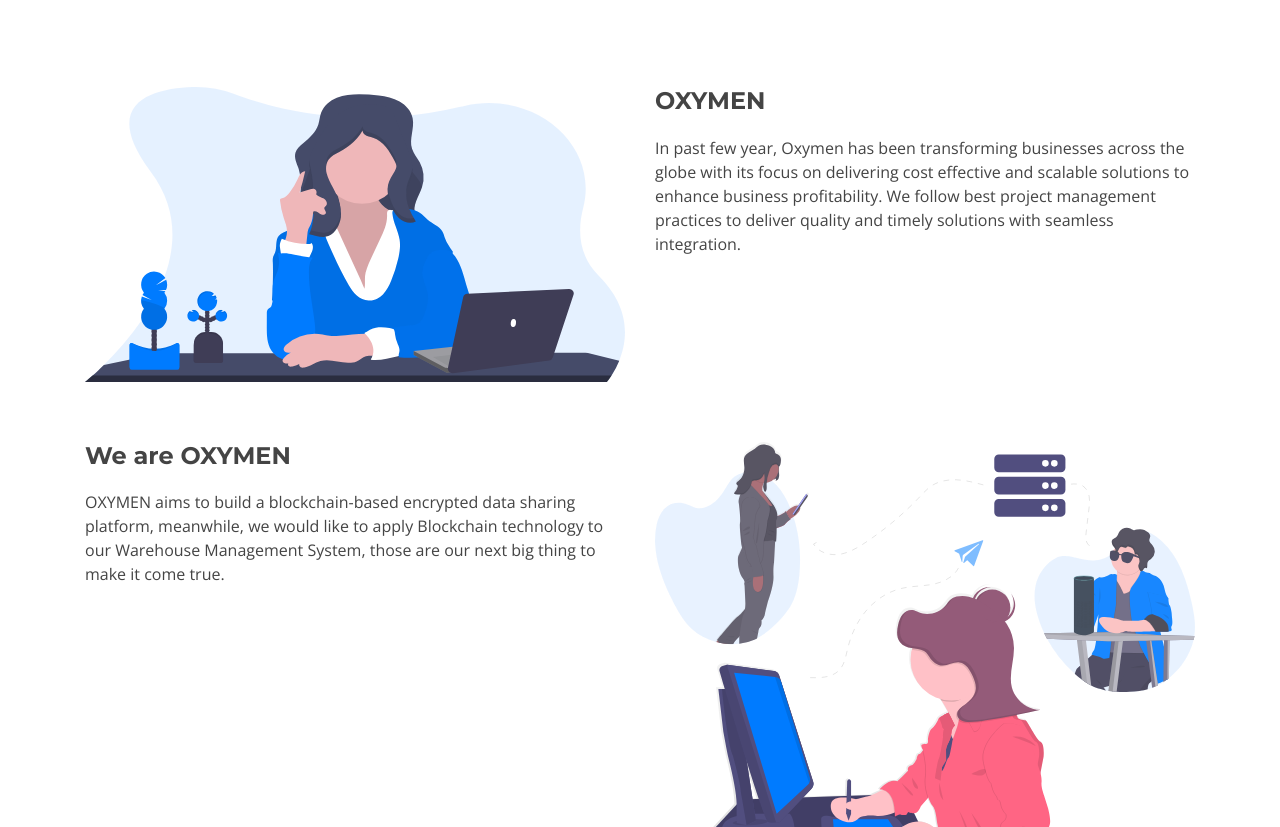
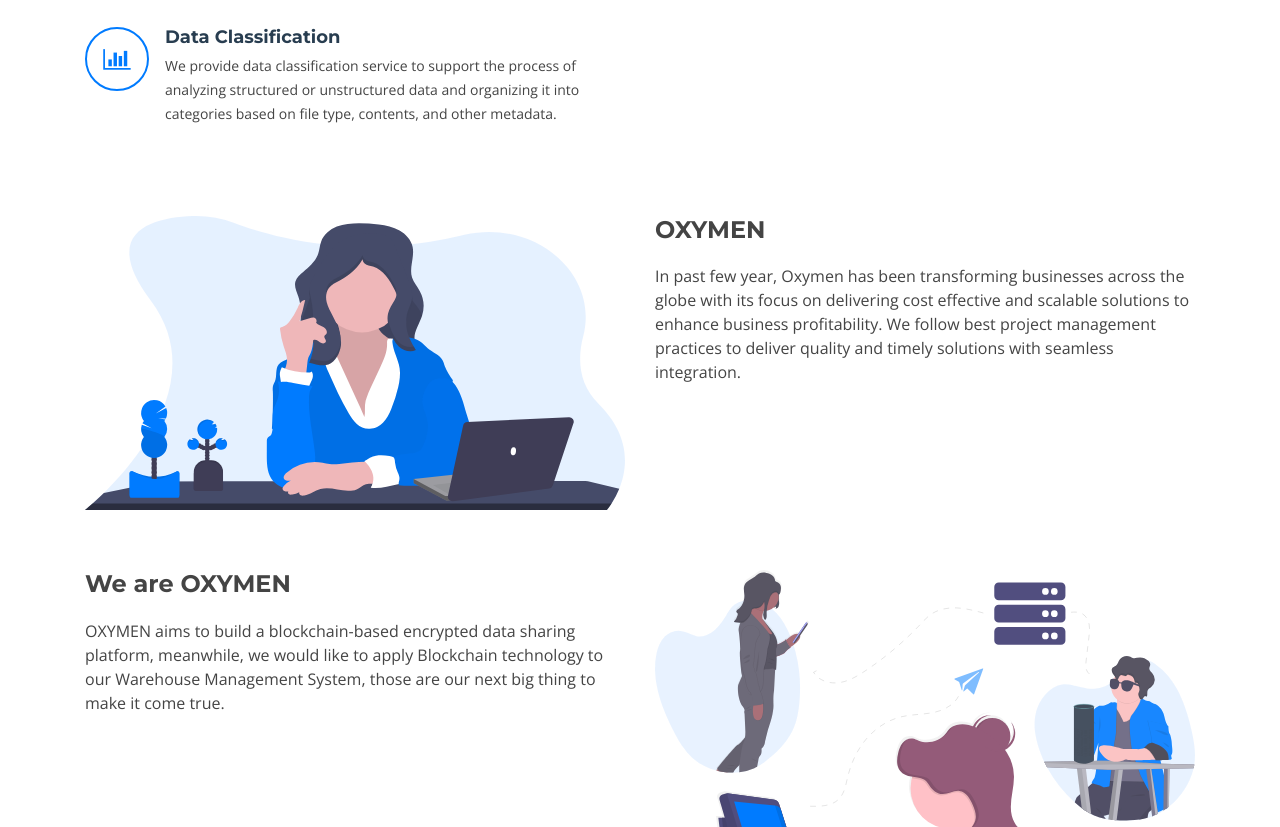
Before and after one commit to OXYMENTech/oxymentech.github.io, a plain HTML site: page index.html in a window 1280 px wide. Shown: the part 1523-2350 px from the top of the page. Drawn offline with nearby package versions, Linux system fonts and the light colour scheme; files whose address does not match are found by name.

Commit message:
Add Data Classification

```diff
--- a/index.html
+++ b/index.html
@@ -136,6 +136,14 @@
                     OXYMEN Warehouse Management (WMS) handgrips and improves the efficiency of the management cycle in every aspect like receiving, picking, storing, loading, delivery, enabling instant data flow to the ERP and also a paperless workplace. It provides management with real-time control over inventory.Know more to get more for your business.
               </p>
             </div>
+
+            <div class="icon-box wow fadeInUp" >
+                <div class="icon"><i class="fa fa-bar-chart"></i></div>
+                <h4 class="title"><a href="">Data Classification</a></h4>
+                <p class="description">
+                    We provide data classification service to support the process of analyzing structured or unstructured data and organizing it into categories based on file type, contents, and other metadata.
+                </p>
+              </div>
 
           </div>
 
```
